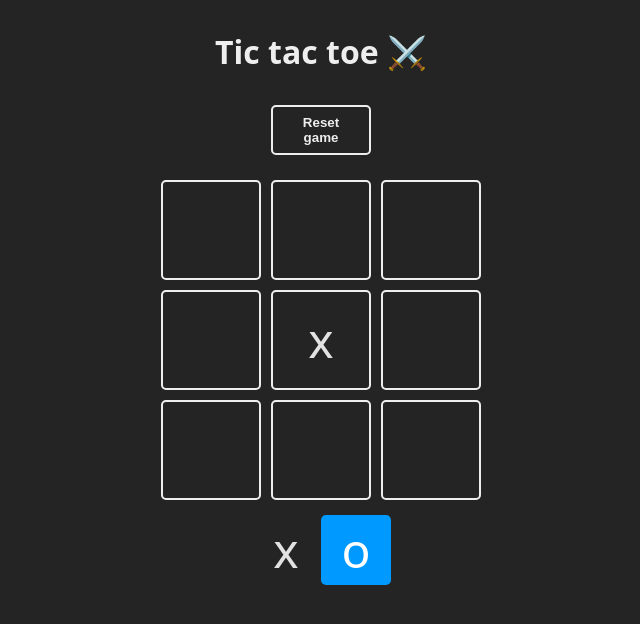
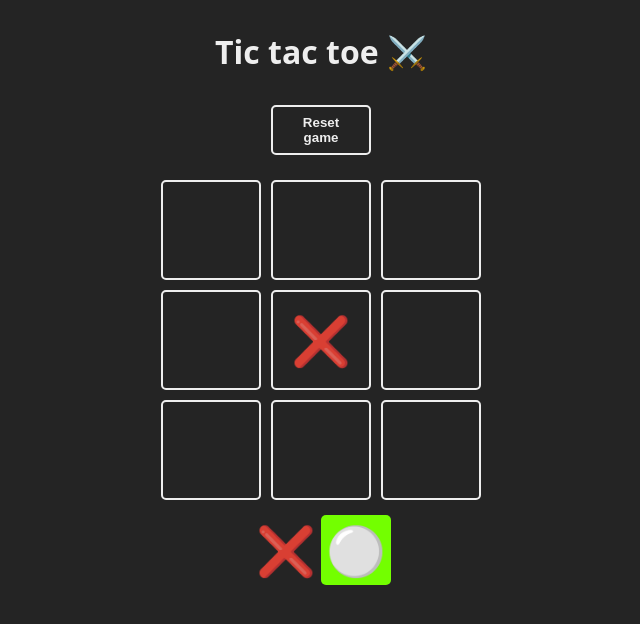
Before and after one commit to Thelastnicko/react-js, a React (Vite) app in the folder projects/tic-tac-toe/: page / in a window 1280 px wide. Both pictures are taken after a click on the element 640 px from the left and 340 px from the top of the page. Shown: the top 624 px of the page, without its empty margins (319-959 px from the left). Built offline with nearby package versions, Linux system fonts and the light colour scheme.

Commit message:
add emojis and test game for winner and draw

```diff
--- a/projects/tic-tac-toe/src/App.jsx
+++ b/projects/tic-tac-toe/src/App.jsx
@@ -1,147 +1,67 @@
 import { useState } from "react";
 import confetti from "canvas-confetti";
-
-
-const TURNS = {
-  X: "x",
-  O: "o",
-};
-
-
-const Square = ({children, isSelected, updateBoard, index}) =>{
-
-  const className = `square ${isSelected ? 'is-selected' : ''}`
-
-  const handleClick = () => {
-updateBoard(index)
-  }
-  return(
-    <div  onClick={handleClick} className={className}>
-    {children}
-    </div>
-  )
-}
-
-const WINNER_COMBOS = [
-  [0,1,2],
-  [3,4,5],
-  [6,7,8],
-  [0,3,6],
-  [1,4,7],
-  [2,5,8],
-  [0,4,8],
-  [2,4,6]
-]
+import { Square } from "./components/Square";
+import { TURNS } from "./constants";
+import { checkWinnerFrom, checkEndGame } from "./logic/board";
+import { WinnerModal } from "./components/WinnerModal";
 
 function App() {
-  const [board, setBoard] = useState(
-    Array(9).fill(null)
-  );
+  const [board, setBoard] = useState(Array(9).fill(null));
 
   const [turn, setTurn] = useState(TURNS.X);
   // Null means no winner, false means is a draw.
   const [winner, setWinner] = useState(null);
 
-  const checkWinner = (boardToCheck) => {
-    for (const combo of WINNER_COMBOS) {
-      const [a, b, c] = combo;
-      if (
-        boardToCheck[a] &&
-        boardToCheck[a] === boardToCheck[b] &&
-        boardToCheck[a] === boardToCheck[c]
-      ) {
-        return boardToCheck[a];
-      }
-    }
-    // If no winner.
-    return null;
+  const resetGame = () => {
+    setBoard(Array(9).fill(null));
+    setTurn(TURNS.X);
+    setWinner(null);
   };
 
-  const resetGame = () => {
-    setBoard(Array(9).fill(null))
-    setTurn(TURNS.X)
-    setWinner(null)
-  }
 
-  const checkEndGame = (newBoard) => {
-return newBoard.every((square) => square !== null)
-  }
 
   const updateBoard = (index) => {
-
     // If position is selected, do not update.
-    if(board[index] || winner)return
+    if (board[index] || winner) return;
     // Update board.
-    const newBoard = [...board]
-    newBoard[index] = turn
-    setBoard(newBoard)
+    const newBoard = [...board];
+    newBoard[index] = turn;
+    setBoard(newBoard);
     // Switch turns.
-    const newTurn = turn === TURNS.X ? TURNS.O : TURNS.X
-    setTurn(newTurn)
+    const newTurn = turn === TURNS.X ? TURNS.O : TURNS.X;
+    setTurn(newTurn);
     // Check for a winner.
-    const newWinner = checkWinner(newBoard)
-    if(newWinner) {
-      confetti()
-      setWinner(newWinner)
-    }else if (checkEndGame(newBoard)) {
-      setWinner(false)
+    const newWinner = checkWinnerFrom(newBoard);
+    if (newWinner) {
+      confetti();
+      setWinner(newWinner);
+    } else if (checkEndGame(newBoard)) {
+      setWinner(false);
     }
-  }
+  };
 
   return (
     <main className="board">
       <h1>Tic tac toe ⚔️</h1>
       <button onClick={resetGame}>Reset game</button>
       <section className="game">
-        {
-          board.map((square, index) => {
-           return(
-            <Square
-            key={index}
-            index={index}
-            updateBoard={updateBoard}
-            >
+        {board.map((square, index) => {
+          return (
+            <Square key={index} index={index} updateBoard={updateBoard}>
               {square}
-
             </Square>
-           )
-          })
-        }
+          );
+        })}
       </section>
 
       <section className="turn">
         <Square isSelected={turn === TURNS.X}>{TURNS.X}</Square>
         <Square isSelected={turn === TURNS.O}>{TURNS.O}</Square>
-
       </section>
 
-
-        {
-          winner !== null && (
-            <section className="winner">
-              <div className="text">
-                <h2>
-                  {
-                    winner === false
-                    ? 'Draw!'
-                    : 'Winner:'
-                  }
-                </h2>
-                <header className="win">
-                  {winner && <Square>{winner}</Square>}
-                </header>
-                <footer>
-                  <button onClick={resetGame}>Play Again</button>
-                </footer>
-
-              </div>
-            </section>
-          )
-        }
-
-
+    <WinnerModal resetGame={resetGame} winner={winner}/>
     </main>
-  )
+  );
 }
 
 export default App;
--- /dev/null
+++ b/projects/tic-tac-toe/src/components/Square.jsx
@@ -0,0 +1,12 @@
+export const Square = ({ children, isSelected, updateBoard, index }) => {
+  const className = `square ${isSelected ? "is-selected" : ""}`;
+
+  const handleClick = () => {
+    updateBoard(index);
+  };
+  return (
+    <div onClick={handleClick} className={className}>
+      {children}
+    </div>
+  );
+};
--- /dev/null
+++ b/projects/tic-tac-toe/src/components/WinnerModal.jsx
@@ -0,0 +1,19 @@
+import { Square } from "./Square";
+
+export function WinnerModal({ winner, resetGame }) {
+  if (winner === null) return null;
+
+  const winnerText = winner === false ? "Draw" : "Winner";
+
+  return (
+    <section className="winner">
+      <div className="text">
+        <h2>{winnerText}</h2>
+        <header className="win">{winner && <Square>{winner}</Square>}</header>
+        <footer>
+          <button onClick={resetGame}>Play Again</button>
+        </footer>
+      </div>
+    </section>
+  );
+}
--- /dev/null
+++ b/projects/tic-tac-toe/src/constants.js
@@ -0,0 +1,15 @@
+export const TURNS = {
+  X: "❌",
+  O: "⚪",
+};
+
+export const WINNER_COMBOS = [
+  [0, 1, 2],
+  [3, 4, 5],
+  [6, 7, 8],
+  [0, 3, 6],
+  [1, 4, 7],
+  [2, 5, 8],
+  [0, 4, 8],
+  [2, 4, 6],
+];
--- a/projects/tic-tac-toe/src/index.css
+++ b/projects/tic-tac-toe/src/index.css
@@ -83,7 +83,7 @@
 
 .square.is-selected {
   color: #fff;
-  background: #09f;
+  background: rgb(115, 255, 0);
 }
 
 .winner {
--- /dev/null
+++ b/projects/tic-tac-toe/src/logic/board.js
@@ -0,0 +1,21 @@
+import { WINNER_COMBOS } from "../constants";
+
+
+export const checkWinnerFrom = (boardToCheck) => {
+  for (const combo of WINNER_COMBOS) {
+    const [a, b, c] = combo;
+    if (
+      boardToCheck[a] &&
+      boardToCheck[a] === boardToCheck[b] &&
+      boardToCheck[a] === boardToCheck[c]
+    ) {
+      return boardToCheck[a];
+    }
+  }
+  // If no winner.
+  return null;
+};
+
+export const checkEndGame = (newBoard) => {
+  return newBoard.every((square) => square !== null);
+};
```
